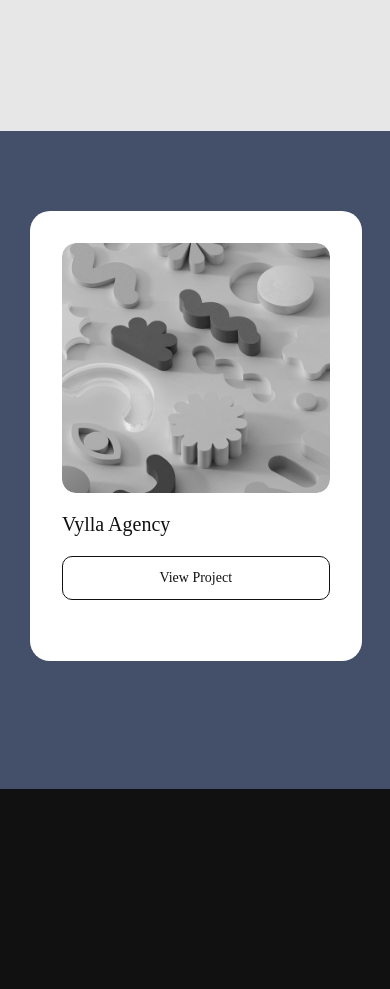
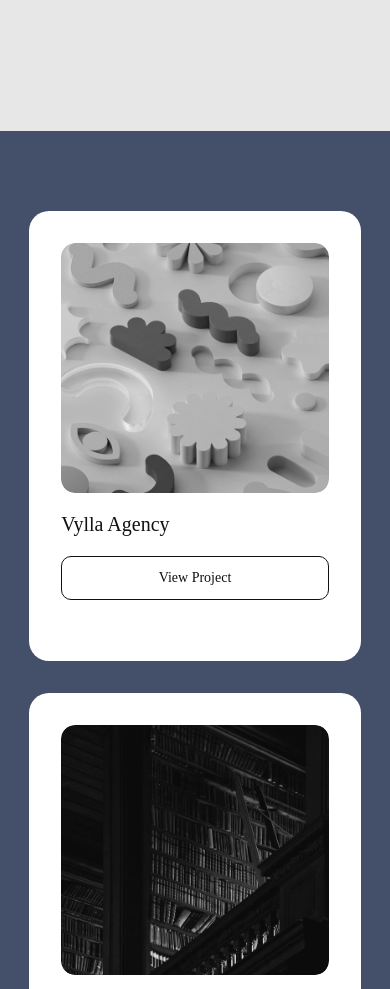
Before and after one commit to Riya-Prasad/portfolio, a plain HTML site: page index.html in a window 390 px wide. Shown: the part 800-1789 px from the top of the page. Drawn offline with nearby package versions, Linux system fonts and the light colour scheme; a script that the page names is missing; a web font is replaced by a local one.

Commit message:
change mobile slider back

```diff
--- a/main.js
+++ b/main.js
@@ -14,6 +14,8 @@ ScrollTrigger.create({
 });
 
 // work horizontal scroll
+ScrollTrigger.matchMedia({
+  "(min-width:580px)": () => {
     let horizontalSection = document.querySelector(".works");
 
     gsap.to(".works", {
@@ -27,6 +29,8 @@ gsap.to(".works", {
         scrub: 2,
         ease: "power4.easeInOut",
         invalidateOnRefresh: true,
+      },
+    });
   },
 });
 
--- a/style.scss
+++ b/style.scss
@@ -759,14 +759,14 @@ section {
     }
   }
 
-  // .work-sec {
-  //   .container {
-  //     .works {
-  //       flex-direction: column;
-  //       align-items: center;
-  //     }
-  //   }
-  // }
+  .work-sec {
+    .container {
+      .works {
+        flex-direction: column;
+        align-items: center;
+      }
+    }
+  }
 
   .footer {
     .container {
```
Also changed, not shown: style.css, 1 other file. Lines whose indentation alone changed are shown as unchanged.
